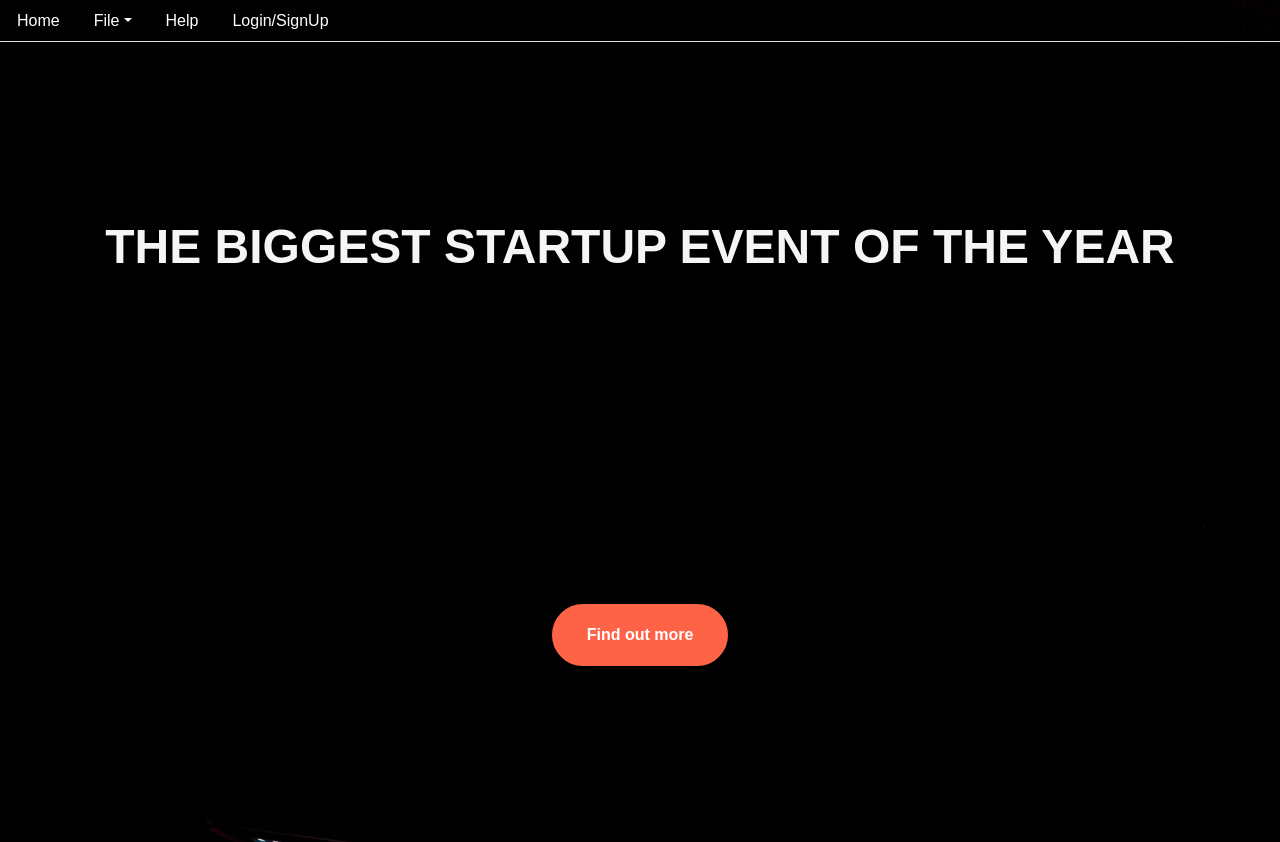
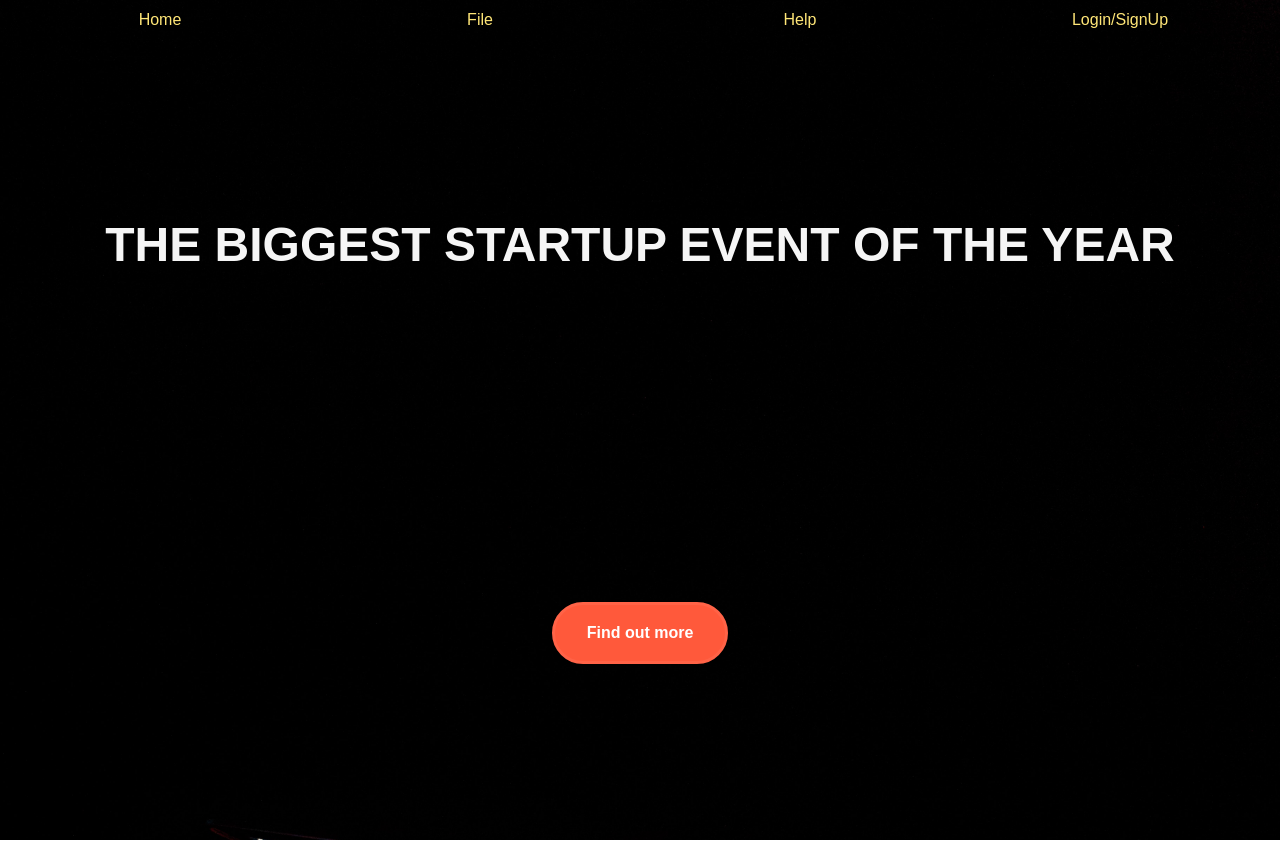
Before and after one commit to VipulDhillon/VipulDhillon.github.io, a plain HTML site: page index.html in a window 1280 px wide. Drawn offline with nearby package versions, Linux system fonts and the light colour scheme.

Commit message:
new change

```diff
--- a/index.html
+++ b/index.html
@@ -12,7 +12,7 @@
     <link rel="stylesheet" type="text/css" href="style.css">
 </head>
 <body>
-  <ul class="nav nav-tabs">
+ <!-- <ul class="nav nav-tabs">
     <li class="nav-item">
       <a class="nav-link" aria-current="page" href="#">Home</a>
     </li>
@@ -32,13 +32,13 @@
     <li class="nav-item">
       <a class="nav-link">Login/SignUp</a>
     </li>
-  </ul>
-  <!--<nav class="nav nav-pills nav-justified">
+  </ul>-->
+  <nav class="nav nav-pills nav-justified">
     <a class="nav-link" aria-current="page" href="#">Home</a>
     <a class="nav-link" href="#">File</a>
     <a class="nav-link" href="#">Help</a>
     <a class="nav-link">Login/SignUp</a>
-  </nav>-->
+  </nav>
   <div class="container d-flex align-items-center h-100">
     <div class="row">
       <header class="text-center col-12 ">
--- a/style.css
+++ b/style.css
@@ -11,7 +11,7 @@ html {
 }
 
 .nav-link{
-    color: white;
+    color: rgb(255, 230, 119);
 }
 
 .nav-link:hover {
@@ -44,7 +44,7 @@ hr {
 }
 
 .btn-primary {
-    background-color: tomato;
+    background-color: rgb(255, 89, 59);
     border-color: tomato;
 }
 
```
